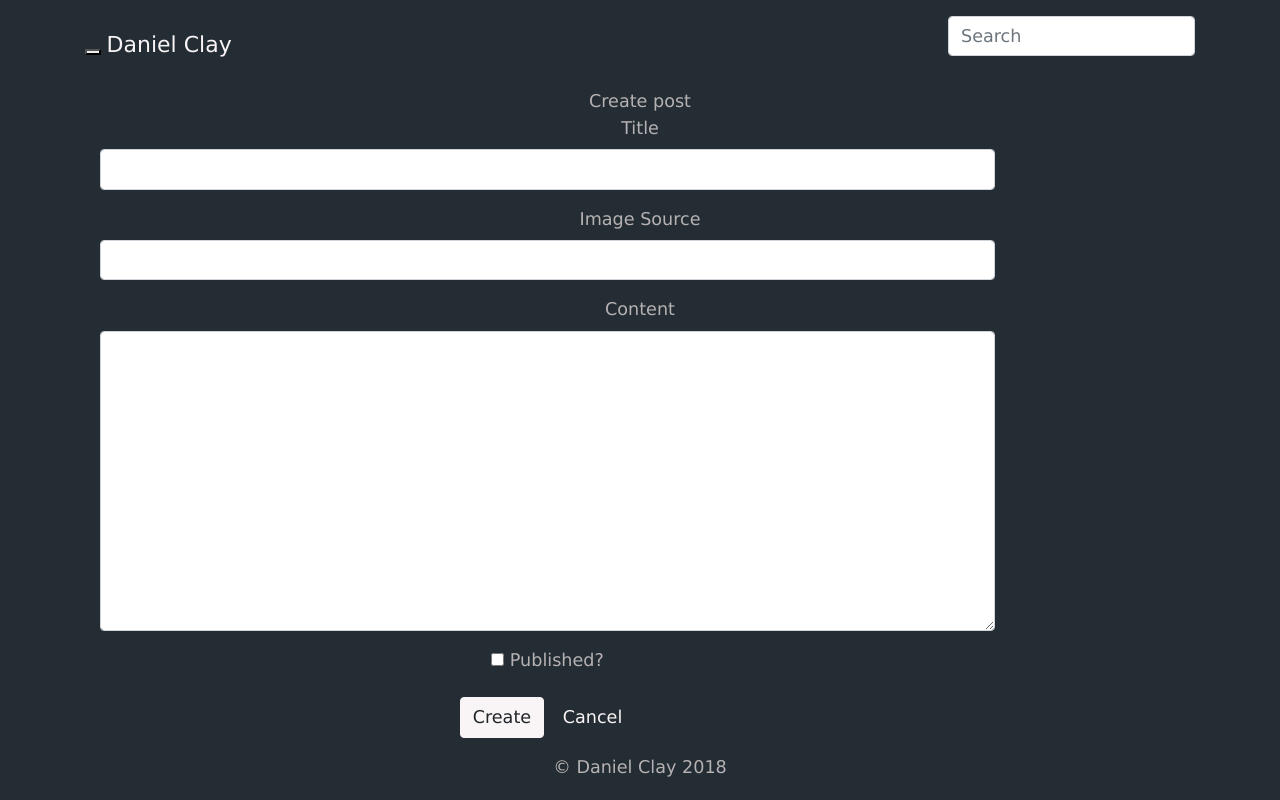
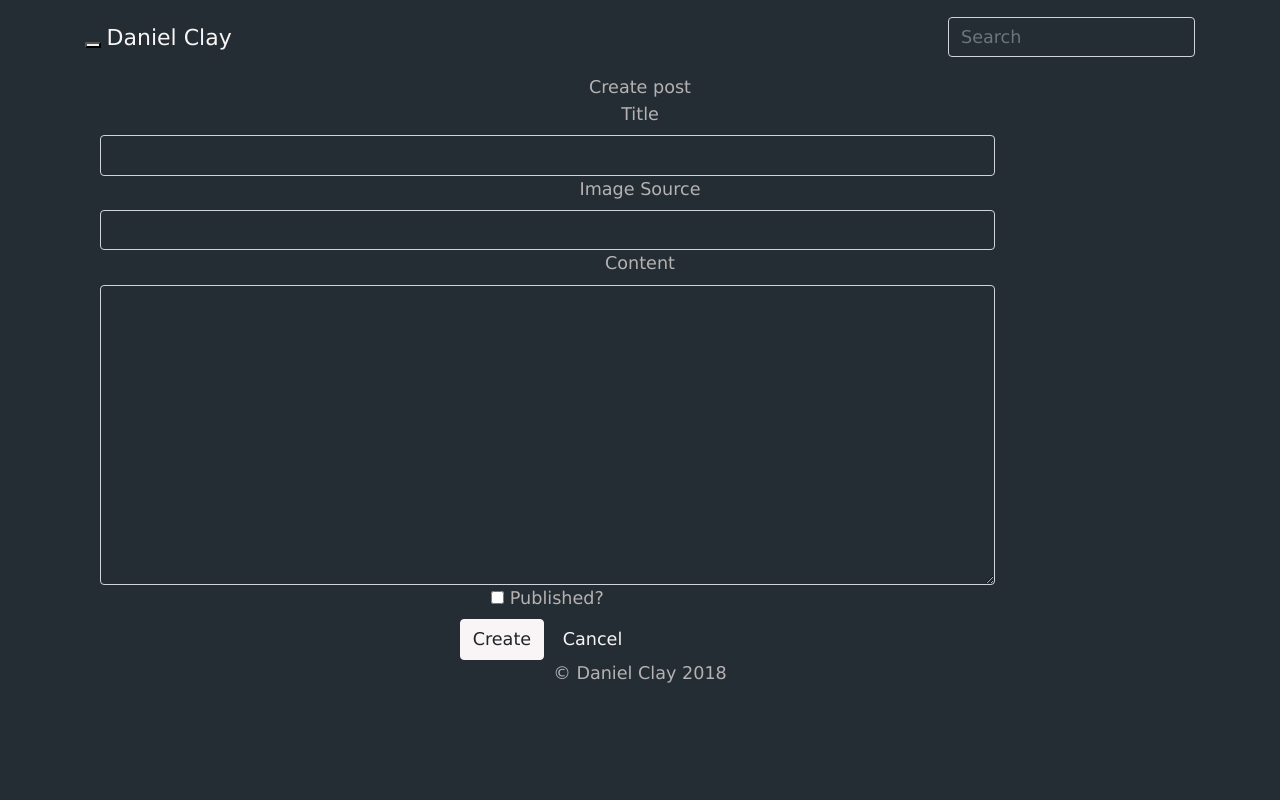
Before and after one commit to speedyfrenchy/website, a Flask app: page /create/ in a window 1280 px wide. Run offline with Flask 2, Linux system fonts and the light colour scheme; the visitor is signed in with stand-in values (Sample User, id 1); style sheets or scripts are compiled from the project's sources; some libraries are stand-ins or nearby versions.

Commit message:
Make search bar look nicer

```diff
--- a/blog/static/sass/bootstrap_custom.scss
+++ b/blog/static/sass/bootstrap_custom.scss
@@ -50,6 +50,11 @@
 $font-weight-normal:          300;
 $font-weight-bold:            400;
 
-h3, .h3 { color: $dark-smoke; }
+$input-color: $dark-smoke;
+$input-bg: $graphite;
+
+
+$form-group-margin-bottom: 0;
+
 
 @import "../bootstrap/scss/bootstrap";
--- a/requirements.txt
+++ b/requirements.txt
@@ -16,3 +16,4 @@
 Werkzeug
 -e git+git@github.com:jeevcat/flask-bootstrap-4-alpha.git#egg=flask_bootstrap
 libsass
+watchdog
```
